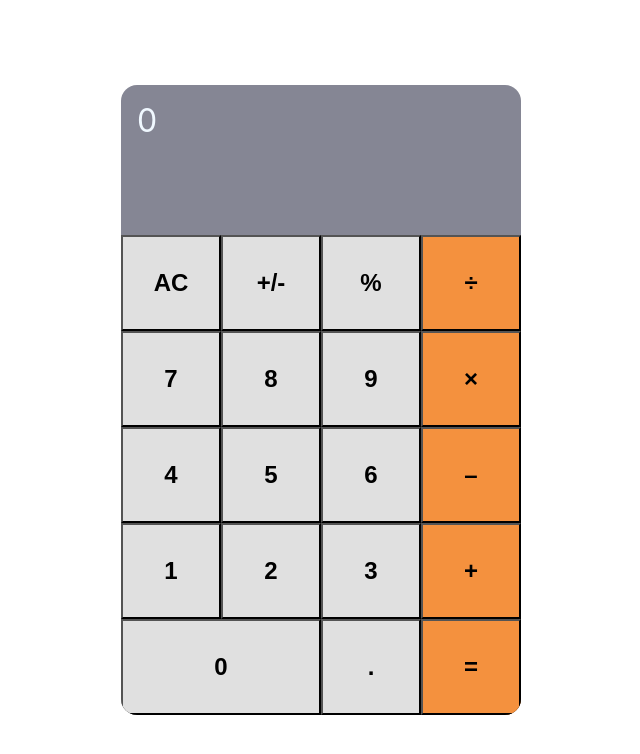
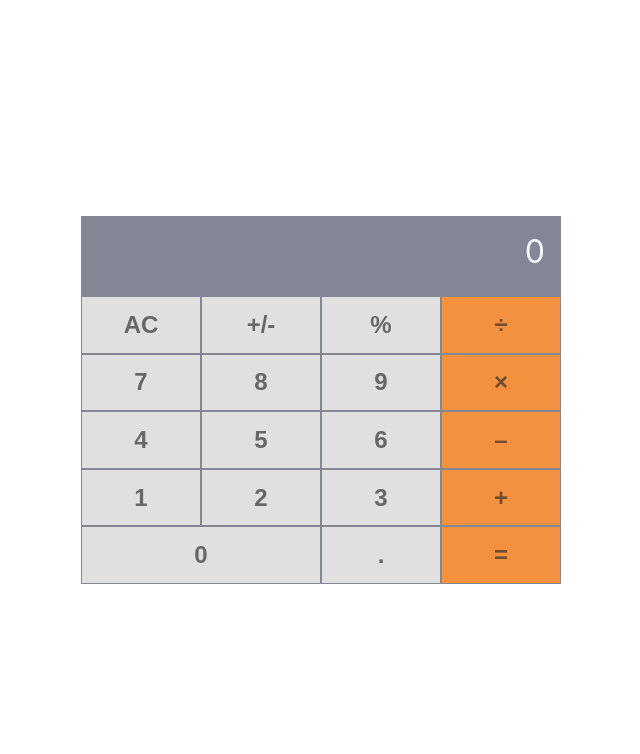
Before and after one commit to christianonoh/Math-Wizardry, a React (Create React App) app: page / in a window 1280 px wide. Shown: the top 754 px of the page, without its empty margins (319-959 px from the left). Built offline with nearby package versions, Linux system fonts and the light colour scheme.

Commit message:
Fix error

```diff
--- a/src/App.css
+++ b/src/App.css
@@ -12,13 +12,14 @@ body {
 }
 
 .calculator {
-  width: 25rem;
+  width: 30rem;
   overflow: hidden;
-  border-radius: 1rem;
 }
 
 .screen {
-  height: 150px;
+  display: flex;
+  justify-content: flex-end;
+  height: 5rem;
   background-color: #858694;
   padding: 1rem;
   font-size: 2rem;
@@ -29,7 +30,7 @@ body {
   display: grid;
   grid-template-columns: repeat(4, 1fr);
   background-color: black;
-  height: 30rem;
+  height: 18rem;
 }
 
 .buttons :nth-child(17) {
@@ -39,7 +40,8 @@ body {
 button {
   font-size: 1.5rem;
   font-weight: 600;
-  color: black;
+  color: rgba(43, 43, 43, 0.67);
+  border: 1px solid #858694;
   background-color: #e0e0e0;
 }
 
```
